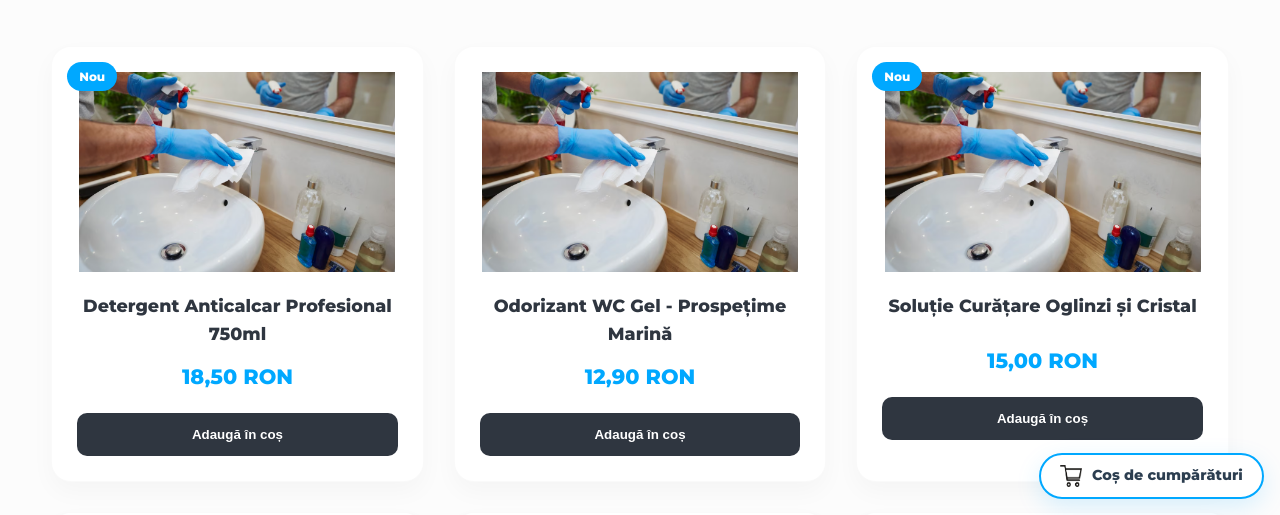
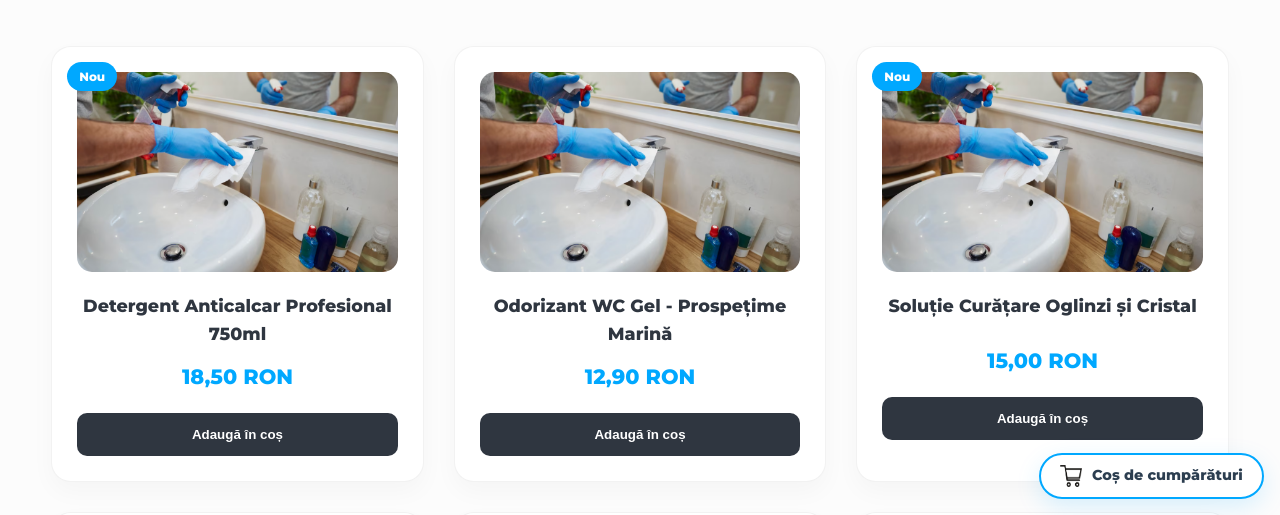
Before and after one commit to Stefann94/cleaning-shop, a plain HTML site: page baie/baie.html in a window 1280 px wide. Shown: the part 285-800 px from the top of the page. Drawn offline with Linux system fonts and the light colour scheme.

Commit message:
retusuri carduri baie

```diff
--- a/baie/baie.css
+++ b/baie/baie.css
@@ -51,12 +51,15 @@
     transition: all 0.3s cubic-bezier(0.4, 0, 0.2, 1);
     display: flex;
     flex-direction: column;
-    border: 1px solid rgba(0,0,0,0.02);
+    border: 1px solid rgba(0,0,0,0.05);
+    transition: all 0.3s cubic-bezier(0.4, 0, 0.2, 1);
 }
 
 .product-card:hover {
     transform: translateY(-10px);
     box-shadow: 0 15px 35px rgba(0, 168, 255, 0.12);
+    border-color: var(--main-blue);
+
 }
 
 .product-badge {
@@ -78,13 +81,18 @@
     align-items: center;
     justify-content: center;
     margin-bottom: 20px;
+    border-radius: 15px; /* Rotunjirea containerului */
+    overflow: hidden;
+    position: relative;
 }
 
 .product-card img {
-    max-width: 100%;
-    max-height: 100%;
-    object-fit: contain;
-    transition: transform 0.4s ease;
+    width: 100%;
+    height: 100%;
+    object-fit: cover;
+    transition: transform 0.4s cubic-bezier(0.4, 0, 0.2, 1);
+    /* ELIMINĂ border-radius de aici pentru a evita conflictele la scale */
+    display: block;
 }
 
 .product-card:hover img {
```
